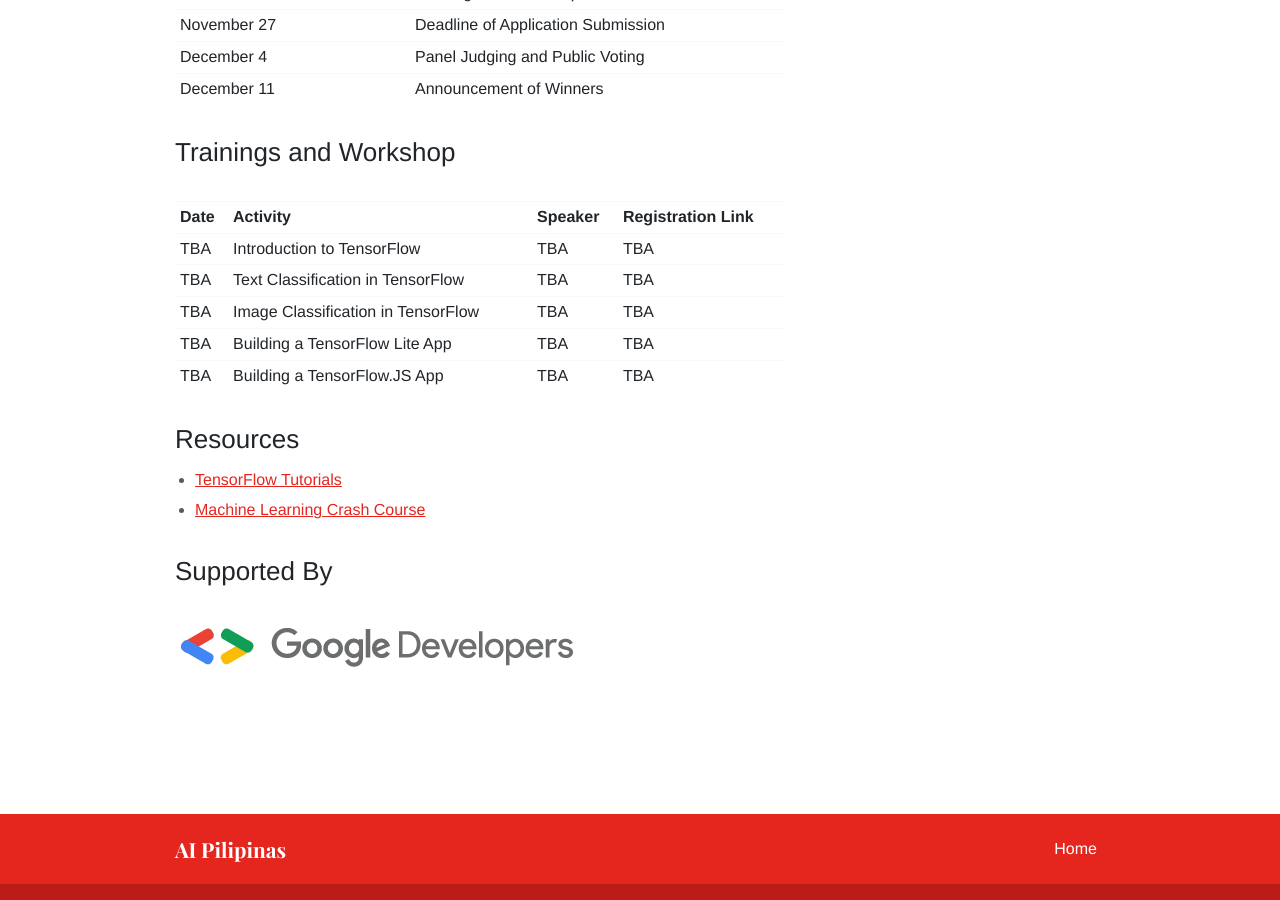
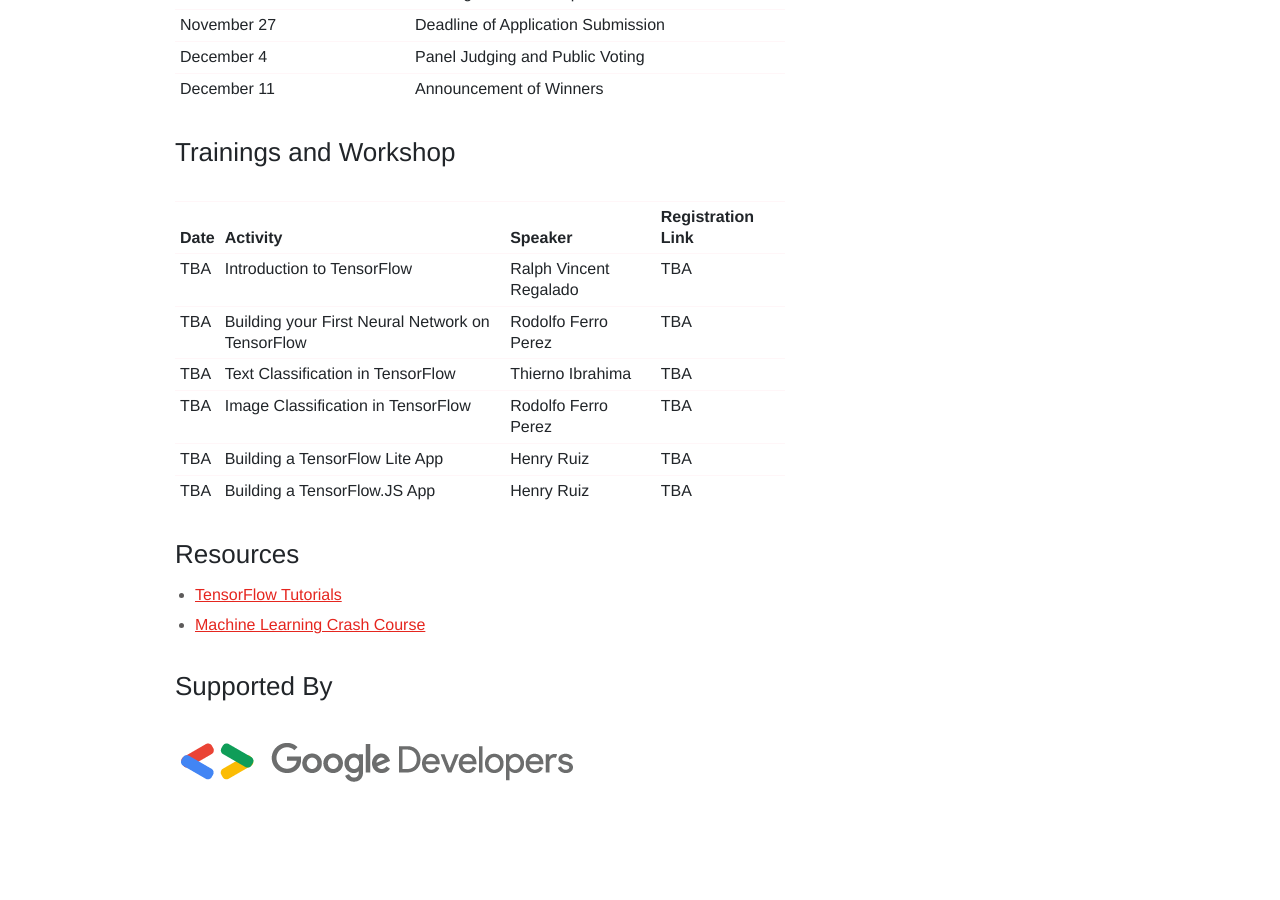
Before and after one commit to aipilipinas/aipilipinas.github.io, a Jekyll site: the page built from _events/tfshowcase.md, in a window 1280 px wide and 900 px high, scrolled down 2193 px. Built offline with Jekyll 4.4.1, drawn with Linux system fonts in a browser that asks for light colours.

Commit message:
Update event speakers

```diff
--- a/_events/tfshowcase.md
+++ b/_events/tfshowcase.md
@@ -47,11 +47,12 @@
 
 Date | Activity | Speaker | Registration Link
 --- | --- | --- | ---
-TBA | Introduction to TensorFlow | TBA | TBA
-TBA | Text Classification in TensorFlow | TBA | TBA
-TBA | Image Classification in TensorFlow | TBA | TBA
-TBA | Building a TensorFlow Lite App | TBA | TBA
-TBA | Building a TensorFlow.JS App | TBA | TBA
+TBA | Introduction to TensorFlow | Ralph Vincent Regalado | TBA
+TBA | Building your First Neural Network on TensorFlow | Rodolfo Ferro Perez | TBA
+TBA | Text Classification in TensorFlow | Thierno Ibrahima | TBA
+TBA | Image Classification in TensorFlow | Rodolfo Ferro Perez | TBA
+TBA | Building a TensorFlow Lite App | Henry Ruiz | TBA
+TBA | Building a TensorFlow.JS App | Henry Ruiz | TBA
 
 ## Resources
 - [TensorFlow Tutorials](https://www.tensorflow.org/tutorials)
```
